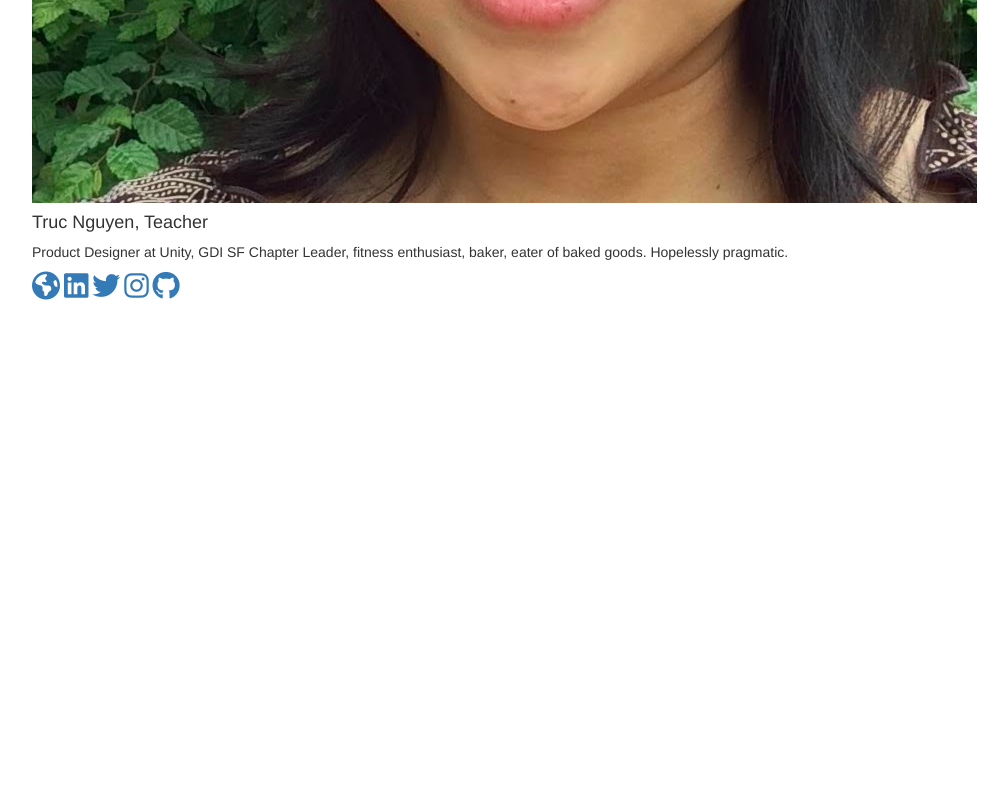
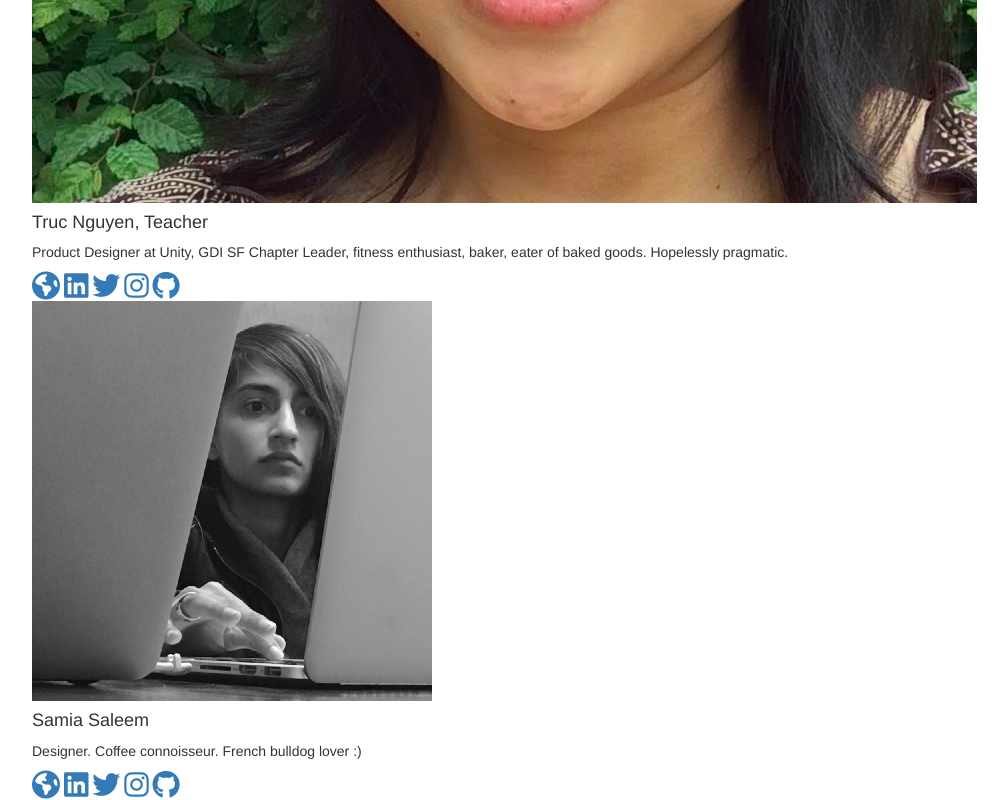
Before and after one commit to trucnguyen/designers-learn-github, a plain HTML site: page designer-directory/index.html in a window 1280 px wide. Shown: the part 1012-1812 px from the top of the page, without its empty margins (38-1046 px from the left). Before the commit the page ends 1313 px from the top, so only its background shows below. Drawn offline with nearby package versions, Linux system fonts and the light colour scheme.

Commit message:
Adding myself
Added my profile and updated my bio card.

```diff
--- a/designer-directory/index.html
+++ b/designer-directory/index.html
@@ -27,7 +27,21 @@
           </div>
         </div>
 
-          <!--Add Yourself Here, template is commented out -->
+
+        <div class="card">
+          <img class="card-img-top img-fluid" src="photos/samia-saleem.png" alt="Firstname Lastname">
+          <div class="card-block">
+            <h4 class="card-title">Samia Saleem</h4>
+            <p class="card-text">Designer. Coffee connoisseur. French bulldog lover :) </p>
+            <a href="http://www.aplural.com" target="_blank"><i class="fa fa-globe fa-2x" title="Personal website"></i></a>
+            <a href="https://www.linkedin.com/samiasaleem" target="_blank"><i class="fa fa-linkedin-square fa-2x" title="LinkedIn"></i></a>
+            <a href="https://twitter.com/aplural" target="_blank"><i class="fa fa-twitter fa-2x" title="Twitter"></i></a>
+            <a href="https://instagram.com/aplural" target="_blank"><i class="fa fa-instagram fa-2x" title="Instagram"></i></a>
+            <a href="https://github.com/aplraul" target="_blank"><i class="fa fa-github fa-2x" title="Github"></i></a>
+          </div>
+        </div>
+
+         <!--Add Yourself Here, template is commented out -->
 
 <!--         <div class="card">
           <img class="card-img-top img-fluid" src="http://www.placehold.it/400x400" alt="Firstname Lastname">
```
Also changed, not shown: designer-directory/photos/samia-saleem.png (added), 1 other file.
